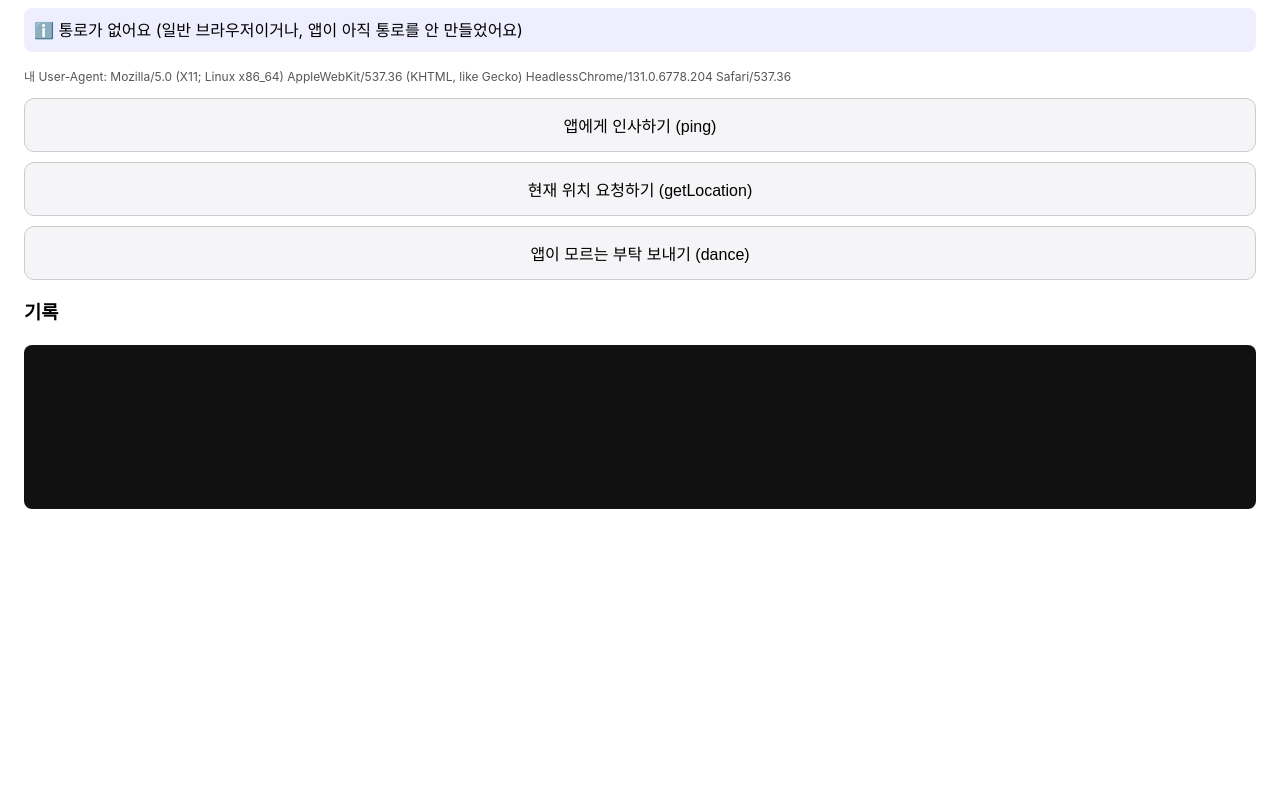
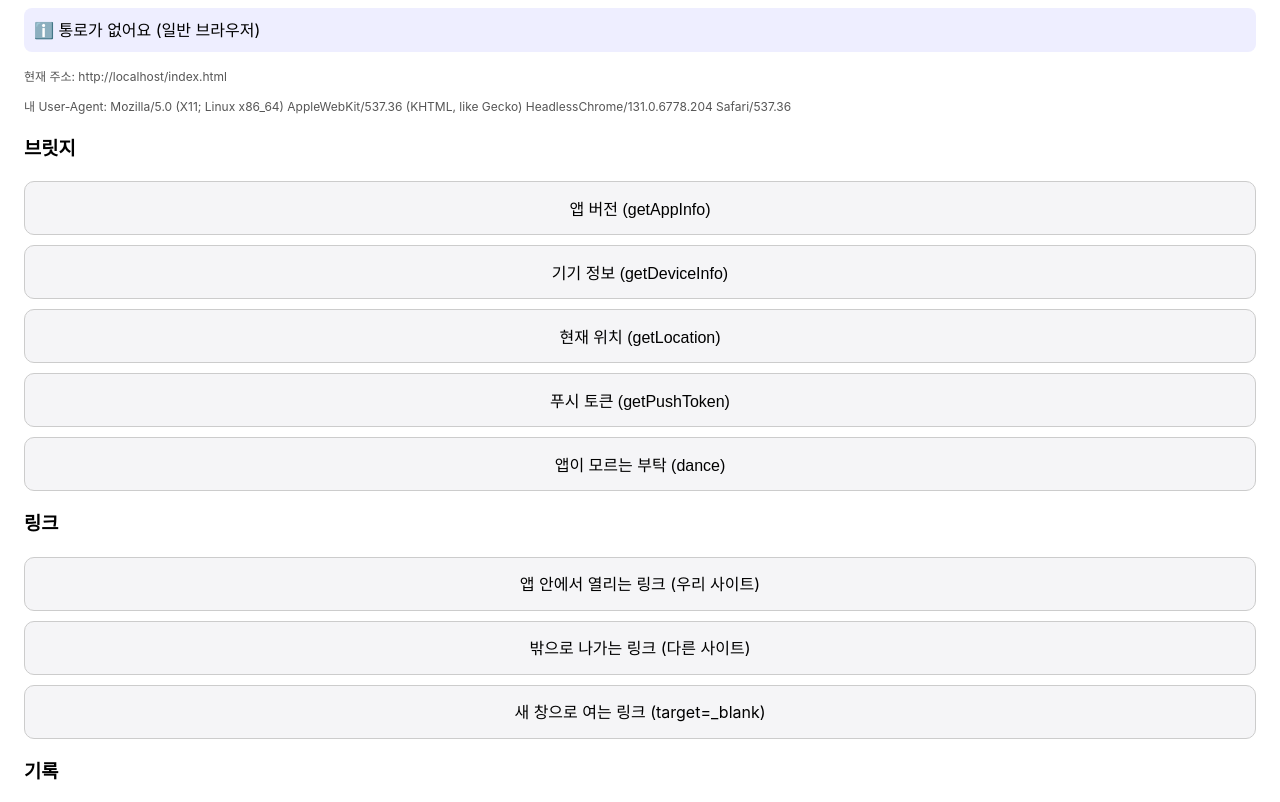
Before and after one commit to clapbin-links/clapbin-links.github.io, a plain HTML site: page index.html in a window 1280 px wide. Shown: the part 72-874 px from the top of the page. Before the commit the page ends 800 px from the top, so only its background shows below. Drawn offline with Linux system fonts and the light colour scheme.

Commit message:
Update index.html

```diff
--- a/index.html
+++ b/index.html
@@ -3,30 +3,41 @@
 <head>
   <meta charset="utf-8">
   <meta name="viewport" content="width=device-width, initial-scale=1">
-  <title>브릿지 연습 페이지</title>
+  <title>하이브리드 앱 테스트 페이지</title>
   <style>
     body { font-family: -apple-system, sans-serif; margin: 24px; line-height: 1.5; }
-    button { display: block; width: 100%; padding: 14px; margin: 10px 0; font-size: 16px;
-             border-radius: 10px; border: 1px solid #ccc; background: #f5f5f7; }
+    button, a.link { display: block; width: 100%; box-sizing: border-box; padding: 14px; margin: 10px 0;
+                     font-size: 16px; border-radius: 10px; border: 1px solid #ccc; background: #f5f5f7;
+                     color: #000; text-align: center; text-decoration: none; }
     #status { padding: 10px; border-radius: 8px; background: #eef; }
+    .info { font-size: 12px; color: #555; word-break: break-all; }
     #log { white-space: pre-wrap; background: #111; color: #0f0; padding: 12px;
-           border-radius: 8px; min-height: 140px; font-size: 13px; }
+           border-radius: 8px; min-height: 140px; font-size: 13px; word-break: break-all; }
   </style>
 </head>
 <body>
-  <h2>브릿지 연습 페이지</h2>
+  <h2>하이브리드 앱 테스트 페이지</h2>
   <p id="status"></p>
-  <p id="ua" style="font-size: 12px; color: #555; word-break: break-all;"></p>
+  <p class="info" id="address"></p>
+  <p class="info" id="ua"></p>
 
-  <button onclick="send('ping')">앱에게 인사하기 (ping)</button>
-  <button onclick="send('getLocation')">현재 위치 요청하기 (getLocation)</button>
-  <button onclick="send('dance')">앱이 모르는 부탁 보내기 (dance)</button>
+  <h3>브릿지</h3>
+  <button onclick="send('getAppInfo')">앱 버전 (getAppInfo)</button>
+  <button onclick="send('getDeviceInfo')">기기 정보 (getDeviceInfo)</button>
+  <button onclick="send('getLocation')">현재 위치 (getLocation)</button>
+  <button onclick="send('getPushToken')">푸시 토큰 (getPushToken)</button>
+  <button onclick="send('dance')">앱이 모르는 부탁 (dance)</button>
+
+  <h3>링크</h3>
+  <a class="link" href="./?from=inside">앱 안에서 열리는 링크 (우리 사이트)</a>
+  <a class="link" href="https://www.apple.com/kr/">밖으로 나가는 링크 (다른 사이트)</a>
+  <a class="link" href="./?from=newwindow" target="_blank">새 창으로 여는 링크 (target=_blank)</a>
 
   <h3>기록</h3>
   <div id="log"></div>
 
   <script>
-    // 웹과 앱이 약속한 통로 이름
+    // 웹과 앱이 약속한 통로 이름 (앱의 AppConfig.bridgeName과 같아야 해요)
     var BRIDGE_NAME = 'myAppBridge';
     var requestNumber = 0;
 
@@ -56,16 +67,15 @@
       writeLog('웹 → 앱: ' + JSON.stringify(message));
     }
 
-    // 앱 → 웹: 앱이 대답할 때 이 함수를 불러요
+    // 앱 → 웹: 앱이 대답할 때 이 함수를 불러요 (앱의 AppConfig.bridgeResponseFunctionName과 같아야 해요)
     window.onAppResponse = function (response) {
       writeLog('앱 → 웹: ' + JSON.stringify(response));
     };
 
     document.getElementById('status').textContent = bridge()
       ? '✅ 앱 안에서 열렸어요 (통로 연결됨)'
-      : 'ℹ️ 통로가 없어요 (일반 브라우저이거나, 앱이 아직 통로를 안 만들었어요)';
-
-    // 서버에 보내는 자기소개 문구(User-Agent)를 화면에 보여 줘요
+      : 'ℹ️ 통로가 없어요 (일반 브라우저)';
+    document.getElementById('address').textContent = '현재 주소: ' + location.href;
     document.getElementById('ua').textContent = '내 User-Agent: ' + navigator.userAgent;
   </script>
 </body>
```
